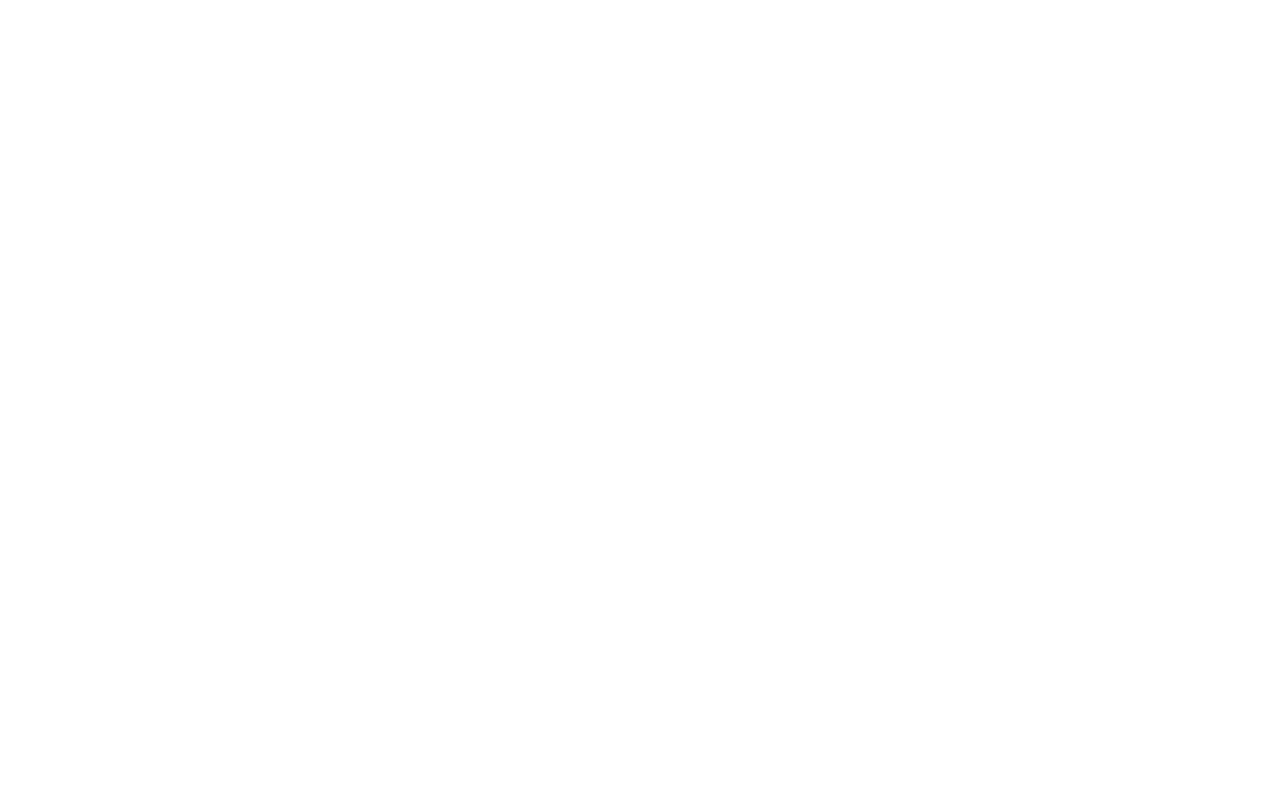
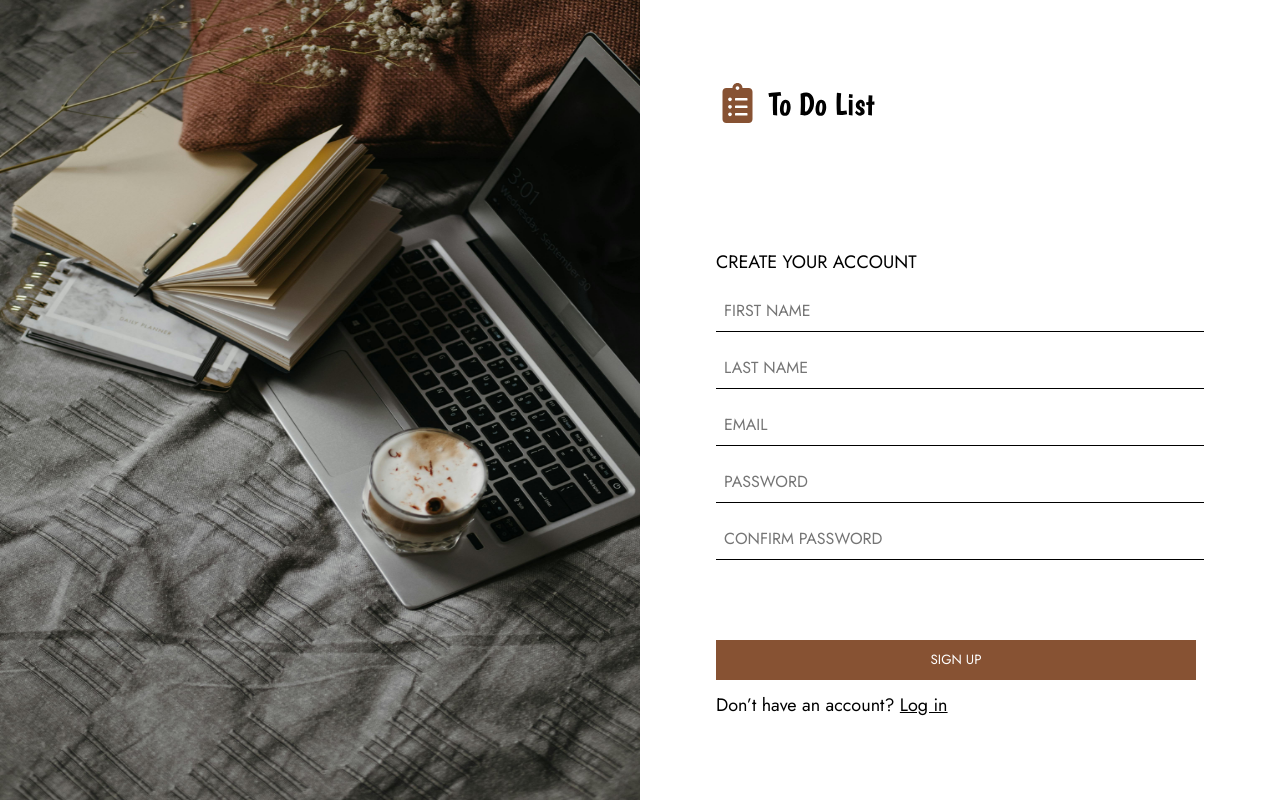
Before and after one commit to harshasudheer18/todo-app-frontend, a React (Create React App) app: page /signup in a window 1280 px wide. Before the commit this address had no page. Built offline with nearby package versions, Linux system fonts and the light colour scheme.

Commit message:
Add. Sign up page

```diff
--- a/src/App.js
+++ b/src/App.js
@@ -1,6 +1,7 @@
 import React from 'react';
 import { Routes, Route } from 'react-router-dom';
 import Login from './components/login/Login';
+import SignUp from './components/signup/SignUp';
 import './App.css';
 
 function App() {
@@ -8,6 +9,7 @@
     <div>
       <Routes>
         <Route path="/login" element={<Login/>}/>
+        <Route path="/signup" element={<SignUp/>}/>
       </Routes>
     </div>
   );
--- a/src/components/login/Login.css
+++ b/src/components/login/Login.css
@@ -26,6 +26,7 @@
     border-bottom: 0.5px solid black;
     padding-left: 8px;
     margin-top: 16px;
+    font-size: 16px;
 }
 
 .login-button {
@@ -42,11 +43,17 @@
     cursor: pointer;
 }
 
-.sign-up-link {
-    text-decoration: underline;
+.login-error-message {
+    color: #FF7272;
+    width: 480px;
 }
 
-.sign-up-link:hover {
+.signup-link {
+    text-decoration: underline;
+    color: black;
+}
+
+.signup-link:hover {
     color: #875233;
     cursor: pointer;
 }
--- a/src/components/login/Login.js
+++ b/src/components/login/Login.js
@@ -1,10 +1,12 @@
 import React from "react";
 import { useForm } from "react-hook-form";
+import { useNavigate, Link } from 'react-router-dom';
 import Welcome from "../../assets/images/welcome.jpg";
 import Logo from "../../assets/images/logo.svg";
 import "./Login.css";
 
 const Login = () => {
+  const navigate = useNavigate();
   const {
     register,
     handleSubmit,
@@ -12,6 +14,7 @@
   } = useForm();
   const onSubmit = (data) => {
     console.log(data);
+    navigate('/');
   };
   return (
     <div className="login-container">
@@ -39,7 +42,7 @@
               })}
             />
             <br />
-            {errors.email && <p>&#9888; {errors.email.message}</p>}
+            {errors.email && <p className="login-error-message">&#9888; {errors.email.message}</p>}
             <input
               className="login-input"
               type="password"
@@ -50,12 +53,12 @@
               })}
             />
             <br />
-            {errors.password && <p>&#9888; {errors.password.message}</p>}
+            {errors.password && <p className="login-error-message">&#9888; {errors.password.message}</p>}
             <input className="login-button" type="submit" value="LOG IN" />
           </form>
           <p style={{ fontWeight: "300", fontSize: "18px", marginTop: "12px" }}>
             Don’t have an account?{" "}
-            <span className="sign-up-link">Sign up</span>
+            <Link className="signup-link" to="/signup">Sign up</Link>
           </p>
         </div>
       </div>
--- /dev/null
+++ b/src/components/signup/SignUp.css
@@ -0,0 +1,59 @@
+.signup-container {
+  display: flex;
+}
+
+.welcome-img {
+  width: 50%;
+  height: 100vh;
+}
+
+.signup-form-container {
+  width: 50%;
+  display: flex;
+  justify-content: center;
+  align-items: center;
+}
+
+.signup-img {
+  width: 160px;
+  height: 40px;
+}
+
+.signup-input {
+  width: 480px;
+  height: 40px;
+  border: none;
+  border-bottom: 0.5px solid black;
+  padding-left: 8px;
+  margin-top: 16px;
+  font-size: 16px;
+}
+
+.signup-button {
+  width: 480px;
+  height: 40px;
+  margin-top: 80px;
+  background-color: #875233;
+  border: none;
+  color: white;
+}
+
+.signup-button:hover {
+  background-color: #a0613c;
+  cursor: pointer;
+}
+
+.signup-error-message {
+  color: #FF7272;
+  width: 480px;
+}
+
+.login-link {
+  text-decoration: underline;
+  color: black;
+}
+
+.login-link:hover {
+  color: #875233;
+  cursor: pointer;
+}
--- /dev/null
+++ b/src/components/signup/SignUp.js
@@ -0,0 +1,123 @@
+import React from "react";
+import { useForm } from "react-hook-form";
+import { useNavigate, Link } from 'react-router-dom';
+import Welcome from "../../assets/images/welcome.jpg";
+import Logo from "../../assets/images/logo.svg";
+import "./SignUp.css";
+
+const SignUp = () => {
+  const navigate = useNavigate();
+  const {
+    register,
+    handleSubmit,
+    watch,
+    formState: { errors },
+  } = useForm();
+  const onSubmit = (data) => {
+    console.log(data);
+    navigate('/login');
+  };
+  return (
+    <div className="signup-container">
+      <img className="welcome-img" src={Welcome} alt="welcome" />
+      <div className="signup-form-container">
+        <div>
+          <img className="signup-img" src={Logo} alt="Logo" />
+          <form onSubmit={handleSubmit(onSubmit)}>
+            <p
+              style={{
+                fontWeight: "300",
+                fontSize: "18px",
+                marginTop: "120px",
+              }}
+            >
+              CREATE YOUR ACCOUNT
+            </p>
+            <input
+              className="signup-input"
+              type="text"
+              name="fname"
+              placeholder="FIRST NAME"
+              {...register("fname", {
+                required: { value: true, message: "First Name is required." },
+              })}
+            />
+            <br />
+            {errors.fname && <p className="signup-error-message">&#9888; {errors.fname.message}</p>}
+            <input
+              className="signup-input"
+              type="text"
+              name="lname"
+              placeholder="LAST NAME"
+              {...register("lname", {
+                required: { value: true, message: "Last Name is required." },
+              })}
+            />
+            <br />
+            {errors.lname && <p className="signup-error-message">&#9888; {errors.lname.message}</p>}
+            <input
+              className="signup-input"
+              type="email"
+              name="email"
+              placeholder="EMAIL"
+              {...register("email", {
+                required: { value: true, message: "Email is required." },
+              })}
+            />
+            <br />
+            {errors.email && <p className="signup-error-message">&#9888; {errors.email.message}</p>}
+            <input
+              className="signup-input"
+              type="password"
+              name="password"
+              placeholder="PASSWORD"
+              {...register("password", {
+                required: { value: true, message: "Password is required." },
+                minLength: {
+                  value: 8,
+                  message: "Password must be atleast 8  characters.",
+                },
+                maxLength: {
+                  value: 32,
+                  message: "Password must not have more than 32 characters.",
+                },
+                pattern: {
+                  value:
+                    /^(?=.*[0-9])(?=.*[a-z])(?=.*[A-Z])(?=.*[*#!@$%^&]).{8,32}$/,
+                  message:
+                    "Password must contain atleast 1 uppercase, 1 lowercase, 1 special character(!@#$%^&*) and 1 digit.",
+                },
+              })}
+            />
+            <br />
+            {errors.password && <p className="signup-error-message">&#9888; {errors.password.message}</p>}
+            <input
+              className="signup-input"
+              type="password"
+              name="confirm_password"
+              placeholder="CONFIRM PASSWORD"
+              {...register("confirm_password", {
+                required: {
+                  value: true,
+                  message: "Confirm Password is required.",
+                },
+                validate: (value) =>
+                  value === watch("password") || "Passwords does not match.",
+              })}
+            />
+            <br />
+            {errors.confirm_password && (
+              <p className="signup-error-message">&#9888;{errors.confirm_password.message}</p>
+            )}
+            <input className="signup-button" type="submit" value="SIGN UP" />
+          </form>
+          <p style={{ fontWeight: "300", fontSize: "18px", marginTop: "12px" }}>
+            Don’t have an account? <Link to="/login" className="login-link">Log in</Link>
+          </p>
+        </div>
+      </div>
+    </div>
+  );
+};
+
+export default SignUp;
```
